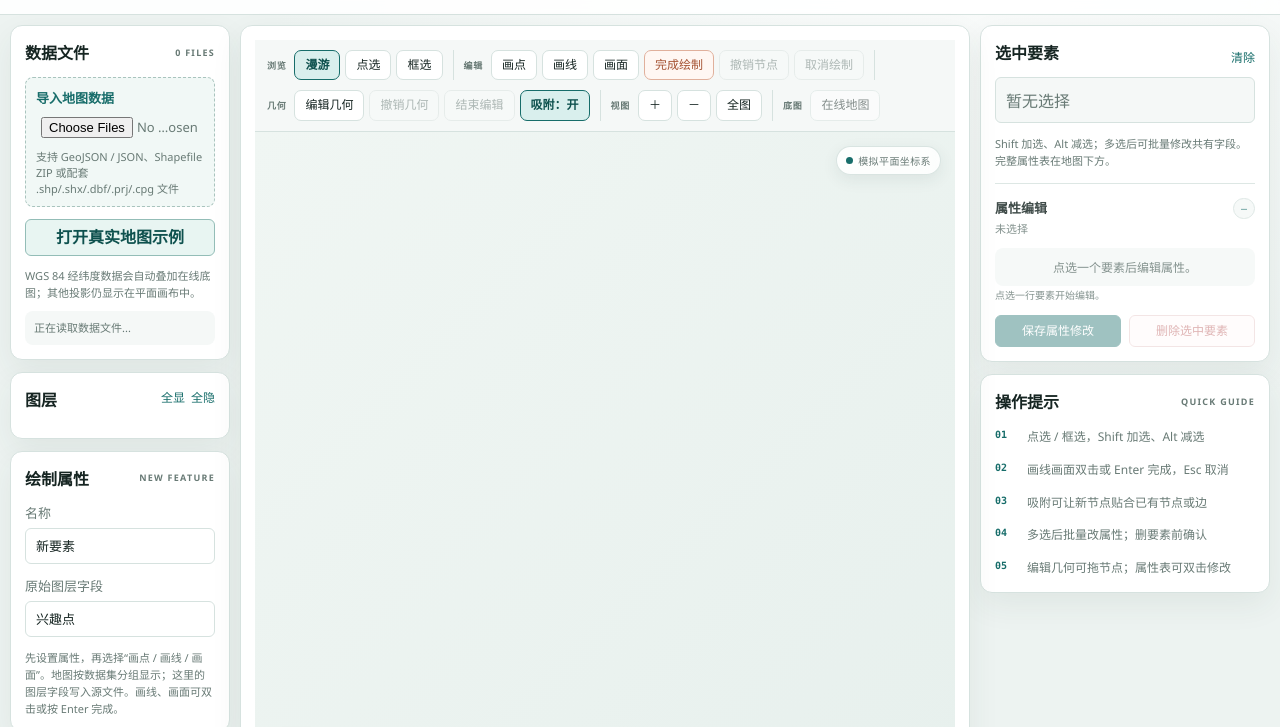
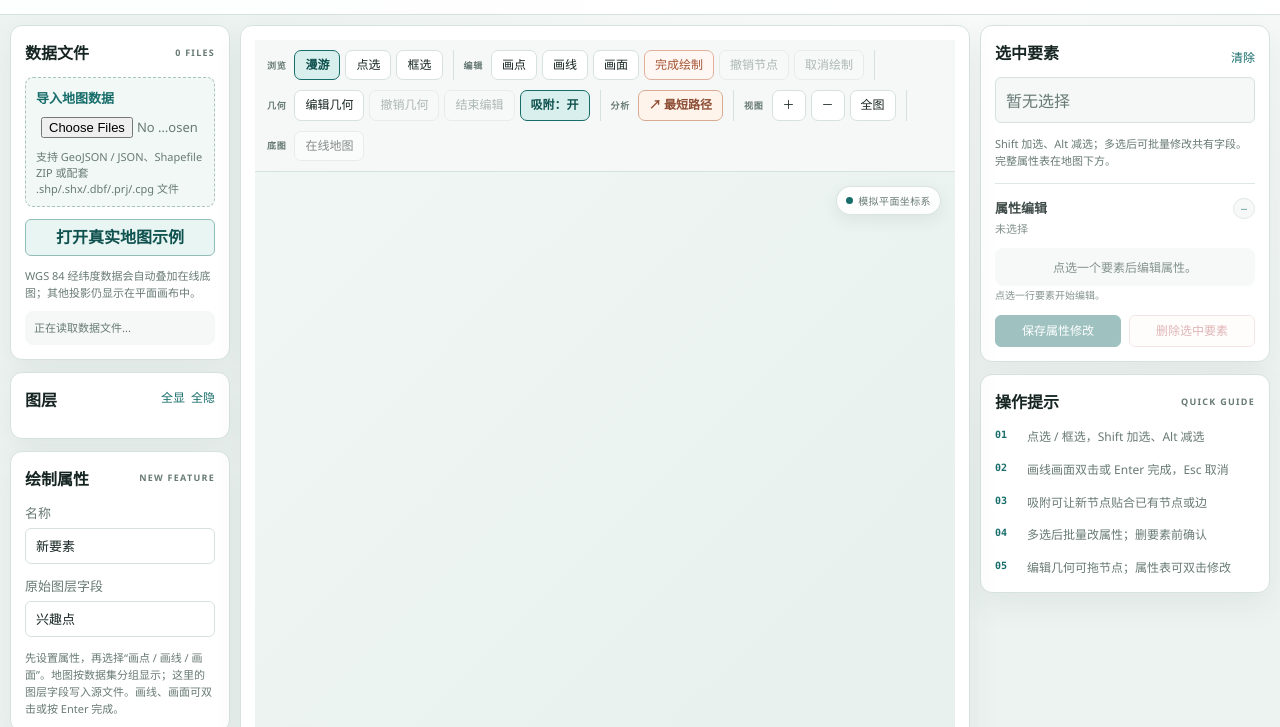
Before and after one commit to cy873994525-blip/GIS, a plain HTML site: page static/index.html in a window 1280 px wide. Shown: the part 73-800 px from the top of the page. Drawn offline with Linux system fonts and the light colour scheme; no server answers.

Commit message:
Add route-addon CSS and JS files

```diff
--- a/static/index.html
+++ b/static/index.html
@@ -5,6 +5,7 @@
   <meta name="viewport" content="width=device-width, initial-scale=1">
   <title>GIS 矢量数据编辑 Demo</title>
   <link rel="stylesheet" href="/static/styles.css">
+  <link rel="stylesheet" href="/static/route-addon.css?v=20261016">
 </head>
 <body>
   <div class="app-shell">
@@ -222,5 +223,6 @@
   <datalist id="layerOptions"></datalist>
 
   <script src="/static/app.js"></script>
+  <script src="/static/route-addon.js?v=20261016"></script>
 </body>
 </html>
```
